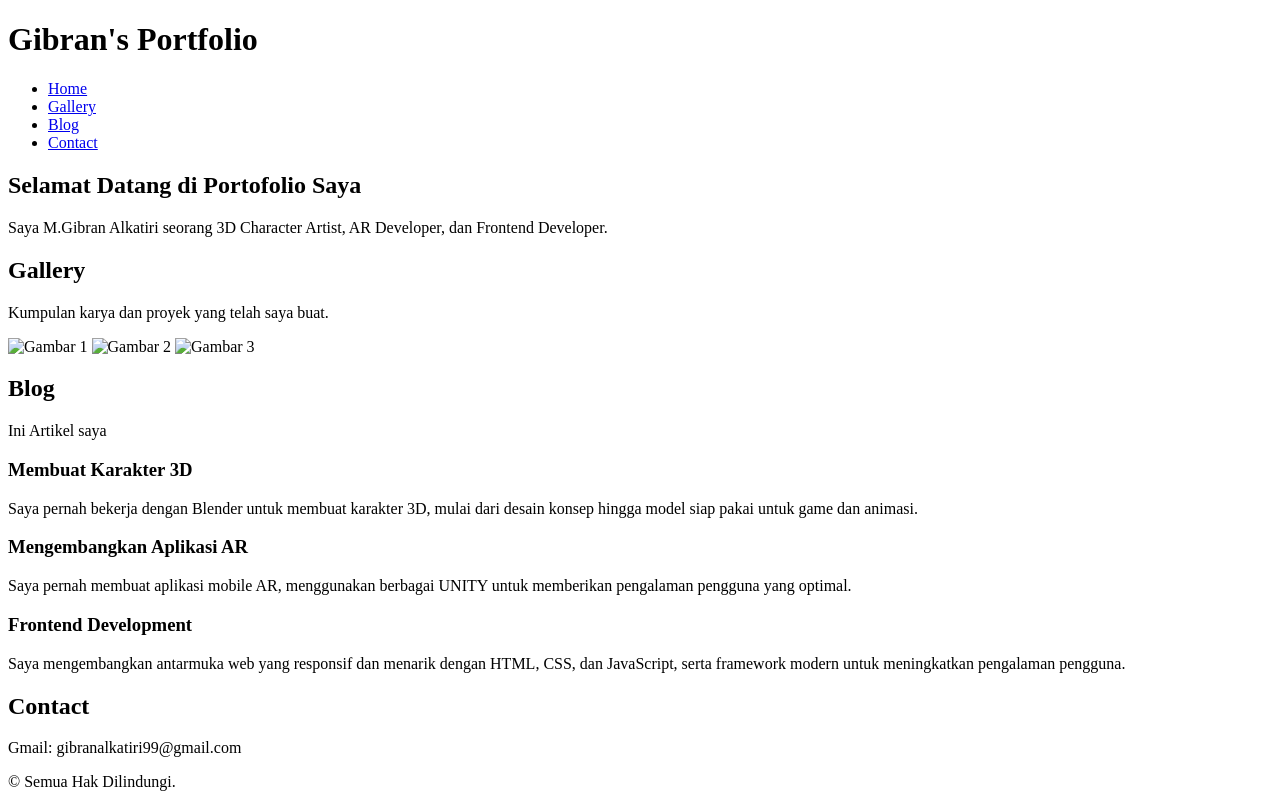
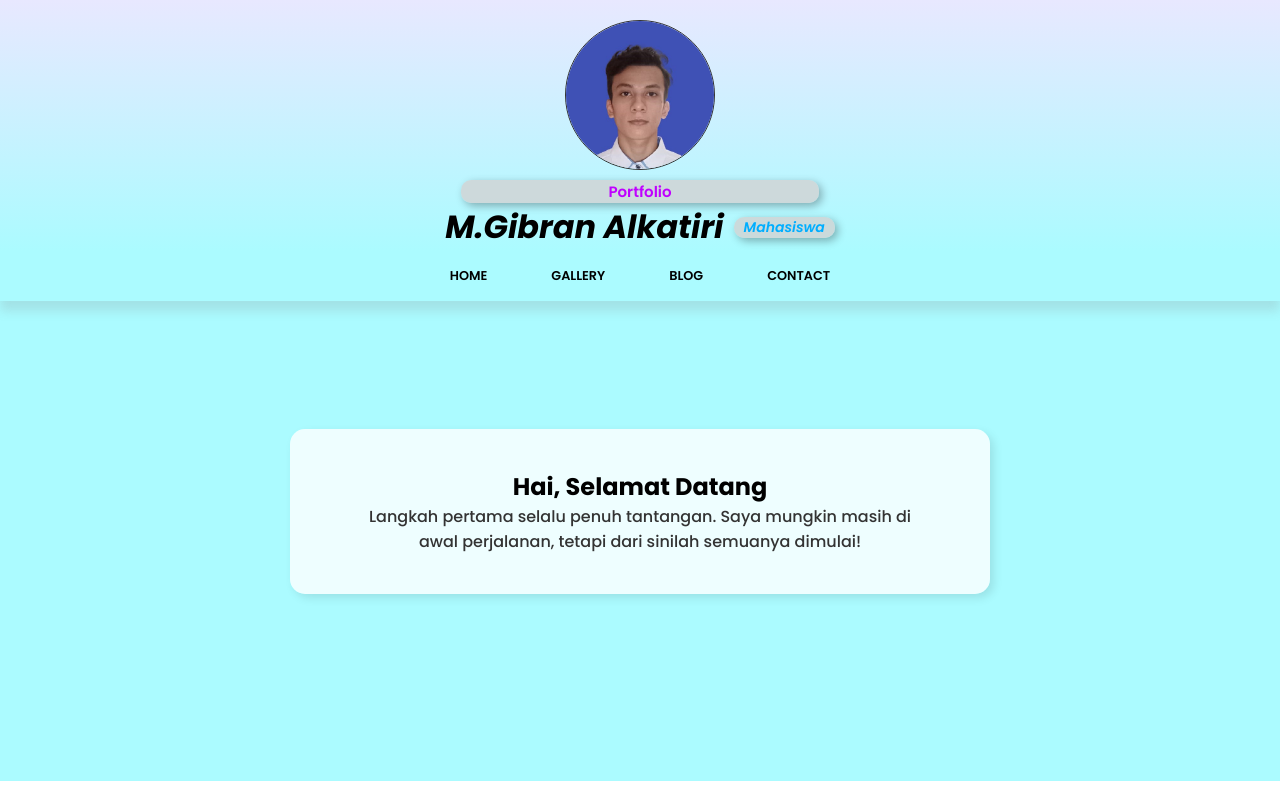
Before and after one commit to GibranAlkatiri/TIK2032-Project, a plain HTML site: page index.html in a window 1280 px wide. Shown: the top 800 px of the page. Drawn offline with Linux system fonts and the light colour scheme; files whose address does not match are found by name.

Commit message:
membuat tampilan home

```diff
--- a/index.html
+++ b/index.html
@@ -3,29 +3,56 @@
   <head>
     <meta charset="UTF-8" />
     <meta name="viewport" content="width=device-width, initial-scale=1.0" />
-    <title>My Homepage</title>
+    <title>M.Gibran Alkatiri</title>
+
+    <!-- Fonts -->
+    <link rel="preconnect" href="https://fonts.googleapis.com" />
+    <link rel="preconnect" href="https://fonts.gstatic.com" crossorigin />
+    <link
+      href="https://fonts.googleapis.com/css2?family=Poppins:ital,wght@0,200;0,300;0,400;0,500;0,600;0,700;1,600;1,700&display=swap"
+      rel="stylesheet"
+    />
+
+    <!-- Icons -->
+    <link rel="stylesheet" href="style.css" />
   </head>
+
   <body>
-    <!-- Navbar-->
+    <!-- Header-->
     <header>
-      <h1>Gibran's Portfolio</h1>
-      <nav>
-        <ul>
-          <li><a href="#home">Home</a></li>
-          <li><a href="#gallery">Gallery</a></li>
-          <li><a href="#blog">Blog</a></li>
-          <li><a href="#contact">Contact</a></li>
-        </ul>
-      </nav>
+      <img
+        src="C:\Users\gibra\TIK2032-Project\profil\pasfoto1.jpg"
+        alt="Foto Profil"
+        class="profile-picture"
+      />
+      <div class="text-container">
+        <p class="subtext">Portfolio</p>
+        <div class="name-wrapper">
+          <h1>M.Gibran Alkatiri</h1>
+          <p class="subtext-1">Mahasiswa</p>
+        </div>
+      </div>
     </header>
 
-    <!-- Home -->
-    <section id="home">
-      <h2>Selamat Datang di Portofolio Saya</h2>
-      <p>
-        Saya M.Gibran Alkatiri seorang 3D Character Artist, AR Developer, dan
-        Frontend Developer.
-      </p>
+    <!-- navbar -->
+    <nav class="navbar">
+      <div class="nav-container">
+        <a href="#">HOME</a>
+        <a href="#gallery">GALLERY</a>
+        <a href="#blog">BLOG</a>
+        <a href="#contact">CONTACT</a>
+      </div>
+    </nav>
+
+    <!-- Home Section -->
+    <section id="hero" class="home">
+      <div class="home-card">
+        <h2>Hai, Selamat Datang</h2>
+        <p class="intro-text">
+          Langkah pertama selalu penuh tantangan. Saya mungkin masih di awal
+          perjalanan, tetapi dari sinilah semuanya dimulai!
+        </p>
+      </div>
     </section>
 
     <!-- Gallery -->
@@ -79,5 +106,10 @@
     <footer>
       <p>© Semua Hak Dilindungi.</p>
     </footer>
+
+    <!-- Icons -->
+    <script>
+      feather.replace();
+    </script>
   </body>
 </html>
--- /dev/null
+++ b/style.css
@@ -0,0 +1,149 @@
+* {
+  margin: 0;
+  padding: 0;
+  outline: none;
+  border: none;
+  box-sizing: border-box;
+  text-decoration: none;
+}
+
+body {
+  font-family: "Poppins", sans-serif;
+  display: flex;
+  flex-direction: column;
+  min-height: 100vh;
+}
+
+header {
+  display: flex;
+  background: linear-gradient(
+    to bottom,
+    rgba(232, 232, 255, 1),
+    rgba(171, 251, 255, 1)
+  );
+  justify-content: center;
+  flex-direction: column;
+  align-items: center;
+  text-align: center;
+}
+
+.navbar {
+  position: sticky;
+  display: flex;
+  align-items: center;
+  justify-content: center;
+  padding: 1rem 7%;
+  background-color: rgba(171, 251, 255, 1);
+  top: 0;
+  left: 0;
+  right: 0;
+  box-shadow: 0px 10px 10px rgba(129, 129, 129, 0.2);
+  z-index: 1000;
+}
+
+.nav-container {
+  display: flex;
+  gap: 4rem;
+}
+
+.navbar a {
+  color: black;
+  font-weight: 600;
+  font-size: 0.8rem;
+}
+
+.navbar a:hover {
+  font-weight: 700;
+  font-size: 0.9rem;
+}
+
+/* Profile */
+.profile-picture {
+  width: 150px;
+  height: 150px;
+  border-radius: 50%;
+  margin: 20px 0px 20px;
+  border: 1px solid #333;
+}
+
+/* text container */
+.name-wrapper {
+  display: flex;
+  font-weight: 700;
+  font-style: italic;
+  align-items: center;
+  gap: 10px;
+}
+
+.text-container p {
+  background-color: rgba(210, 210, 210, 0.8);
+  border-radius: 10px;
+  box-shadow: 3px 3px 8px rgba(0, 0, 0, 0.3);
+}
+
+.subtext {
+  font-weight: 600;
+  color: #bf00ff;
+  font-size: 15px;
+  margin: -10px 1rem 0;
+}
+
+.subtext-1 {
+  color: #00aeff;
+  font-weight: 500;
+  font-size: 14px;
+  padding: 0 10px;
+  margin: -10px 0;
+}
+
+section {
+  height: 100vh; /* 100% tinggi viewport */
+  display: flex;
+  justify-content: center;
+  align-items: center;
+  padding: 20px;
+  box-sizing: border-box;
+}
+
+/* Home Section */
+.home {
+  display: flex;
+  background-color: rgba(171, 251, 255, 1);
+  flex-direction: column;
+  align-items: center;
+  justify-content: center;
+  text-align: center;
+  height: 60vh;
+}
+
+.home-card {
+  position: relative;
+  display: flex;
+  flex-direction: column;
+  background-color: rgba(255, 255, 255, 0.8);
+  padding: 40px 60px;
+  border-radius: 15px; /* Sudut membulat */
+  box-shadow: 4px 4px 10px rgba(0, 0, 0, 0.1); /* Efek bayangan */
+  text-align: center;
+  max-width: 700px;
+  width: 90%;
+  top: -30px;
+}
+
+/* Agar h2 dan p lebih teratur */
+.home-card h2 {
+  font-weight: 700;
+  font-size: 24px;
+}
+
+.home-card p {
+  font-weight: 500;
+  font-size: 16px;
+  color: #333;
+}
+
+footer {
+  margin-top: auto;
+  text-align: center;
+  padding: 10px 0;
+}
```
Also changed, not shown: profil/pasfoto1.jpg (added).
